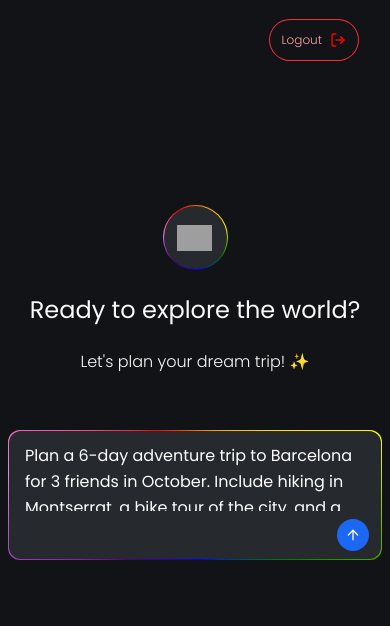
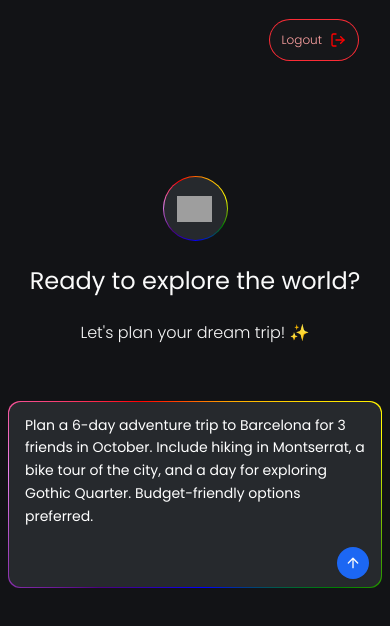
Before and after one commit to mshah972/Trevelo---Plan-Smart, a React (Vite) app: page / in a window 390 px wide. Shown: the top 626 px of the page. Built offline with nearby package versions, Linux system fonts and the light colour scheme; no server answers; grey boxes are pictures that could not be loaded; what unsplash-js would draw is missing.

Commit message:
Adjust UI component styles: update max height for `PromptInputArea`, font size for `TextArea`, and button background on `HomePage`.

```diff
--- a/src/frontend/components/custom/PromptInputArea.jsx
+++ b/src/frontend/components/custom/PromptInputArea.jsx
@@ -44,7 +44,7 @@ export const PromptInputArea = ({
                         style={{
                             backgroundColor: 'transparent',
                         }}
-                        className={"flex field-sizing-content max-h-[80px] md:max-h-[200px] w-full rounded-xl px-4 py-3 leading-relaxed text-white placeholder:text-text-secondary focus-visible:outline-none [resize:none] shadow-none border-none focus-visible:ring-0"}
+                        className={"flex field-sizing-content max-h-[150px] md:max-h-[200px] w-full rounded-xl px-4 py-3 leading-relaxed text-white placeholder:text-text-secondary focus-visible:outline-none [resize:none] shadow-none border-none focus-visible:ring-0"}
                         placeholder={"Ask me anything about your trip..."}
                         aria-label={"Enter your prompt"}
                     />
--- a/src/frontend/components/ui/TextArea.jsx
+++ b/src/frontend/components/ui/TextArea.jsx
@@ -5,7 +5,7 @@ function TextArea({className, ...props}) {
     return (
         <textarea
             data-solt={"textarea"}
-            className={cn("placeholder:text-text-secondary flex field-sizing-content min-h-16 w-full rounded-md bg-transparent px-3 py-2 text-base outline-none disabled:cursor-not-allowed disabled:opacity-50 md:text-sm", className)} {...props} />
+            className={cn("placeholder:text-text-secondary flex field-sizing-content min-h-16 w-full rounded-md bg-transparent px-3 py-2 text-sm outline-none disabled:cursor-not-allowed disabled:opacity-50", className)} {...props} />
     );
 }
 
--- a/src/frontend/pages/HomePage.jsx
+++ b/src/frontend/pages/HomePage.jsx
@@ -32,7 +32,7 @@ export default function HomePage() {
             <div className={"relative w-full min-h-svh"}>
                 <Button
                     size={"default"}
-                    className={"group absolute top-5 right-8 z-50 rounded-full bg-transparent ring-1 ring-red-500 font-light text-xs hover:bg-white hover:text-black transition duration-300"}
+                    className={"group absolute top-5 right-8 z-50 rounded-full bg-elevated ring-1 ring-red-500 font-light text-xs hover:bg-white hover:text-black transition duration-300"}
                     onClick={""}
                     type="submit"
                 >
```
